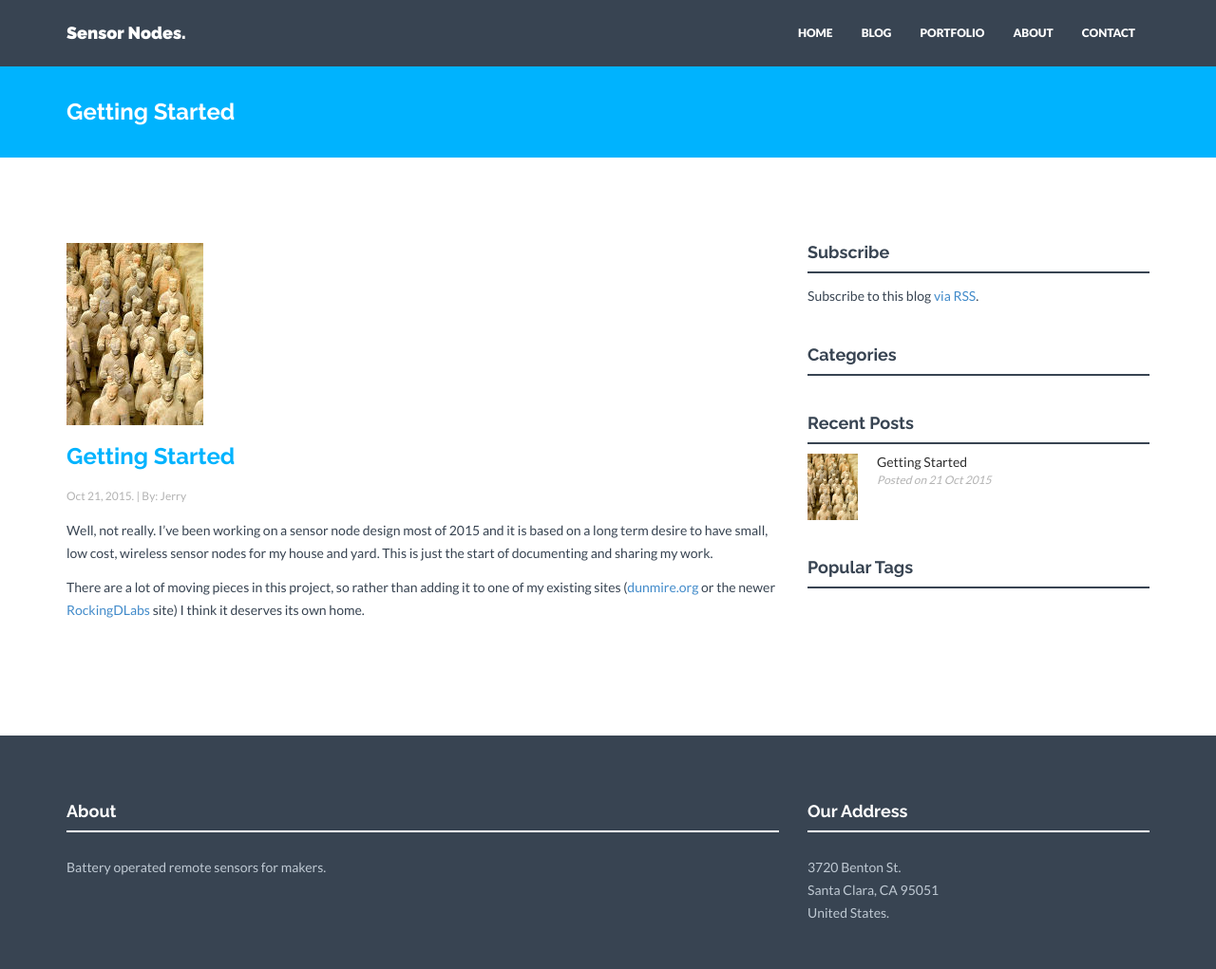
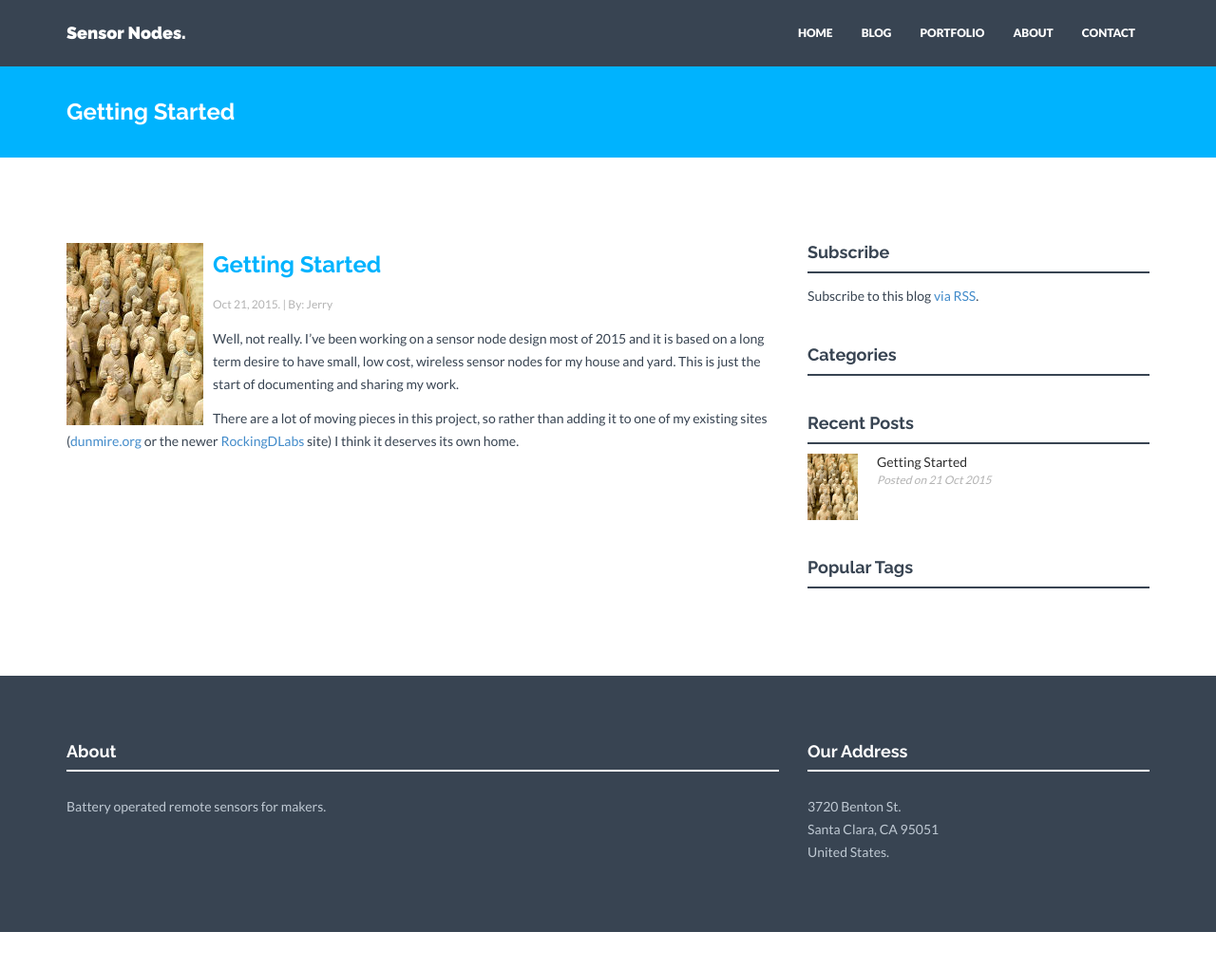
Before and after one commit to jdunmire/sensornodeinfo, a Jekyll site: the page built from _posts/blog/2015-10-12-getting-started.markdown, in a window 1280 px wide and 1046 px high. Shown: the top 1021 px of the window at 95% size. Built offline with Jekyll 4.4.1, drawn with Linux system fonts in a browser that asks for light colours; nearby versions of some CDN libraries.

Commit message:
Wrap post text around image
On branch gh-pages
modified:   _layouts/post.html

```diff
--- a/_layouts/post.html
+++ b/_layouts/post.html
@@ -9,7 +9,7 @@ layout: default
         <! -- SINGLE POST -->
         <div class="col-lg-8">
             <! -- Blog Post  -->
-            <p><img class="img-responsive" src="{{ "/assets/img/blog/" | prepend: site.baseurl }}{{ page.img }}"></p>
+            <p><img class="img-responsive pull-left" src="{{ "/assets/img/blog/" | prepend: site.baseurl }}{{ page.img }}"></p>
             <a href="{{ page.url | prepend: site.baseurl }}"><h3 class="ctitle">{{ page.title }}</h3></a>
             <p><csmall>{{ page.date | date: "%b %-d, %Y" }}. | By: {{ page.author }}</csmall></p>
 
```
